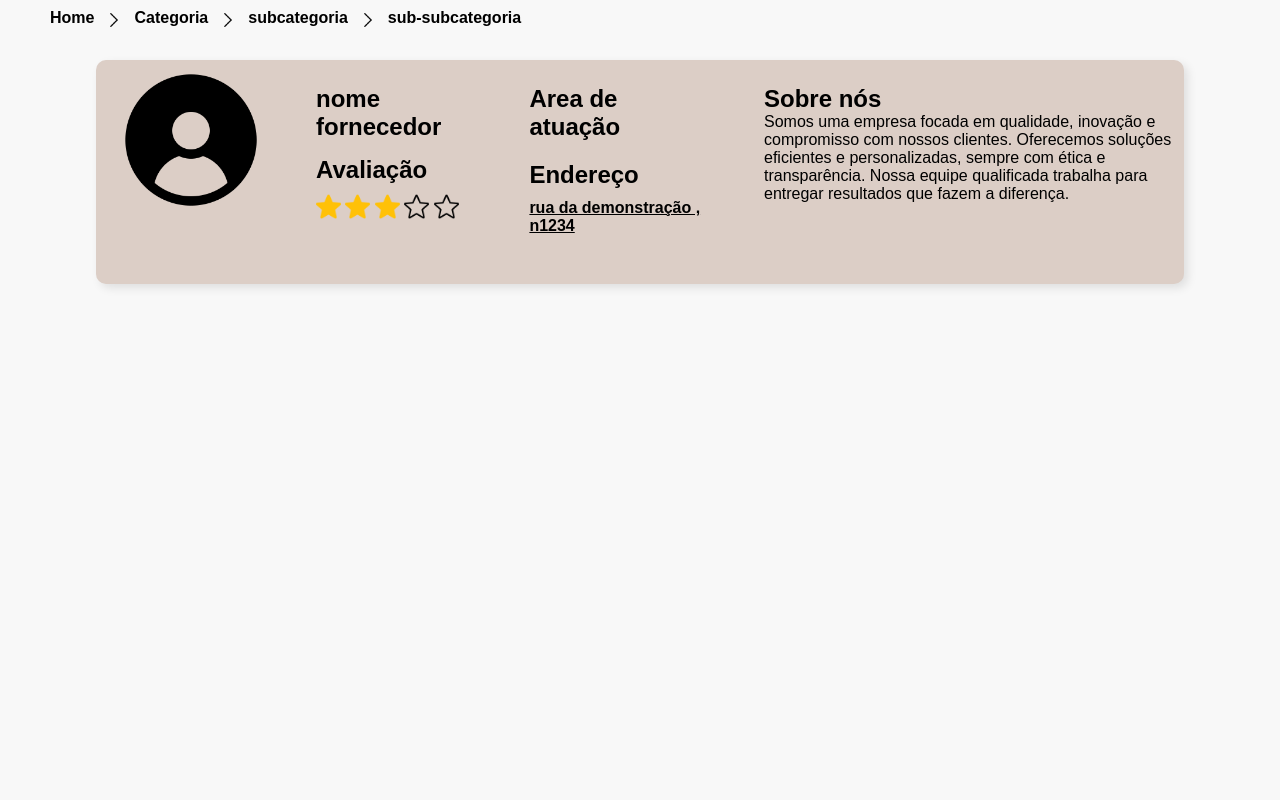
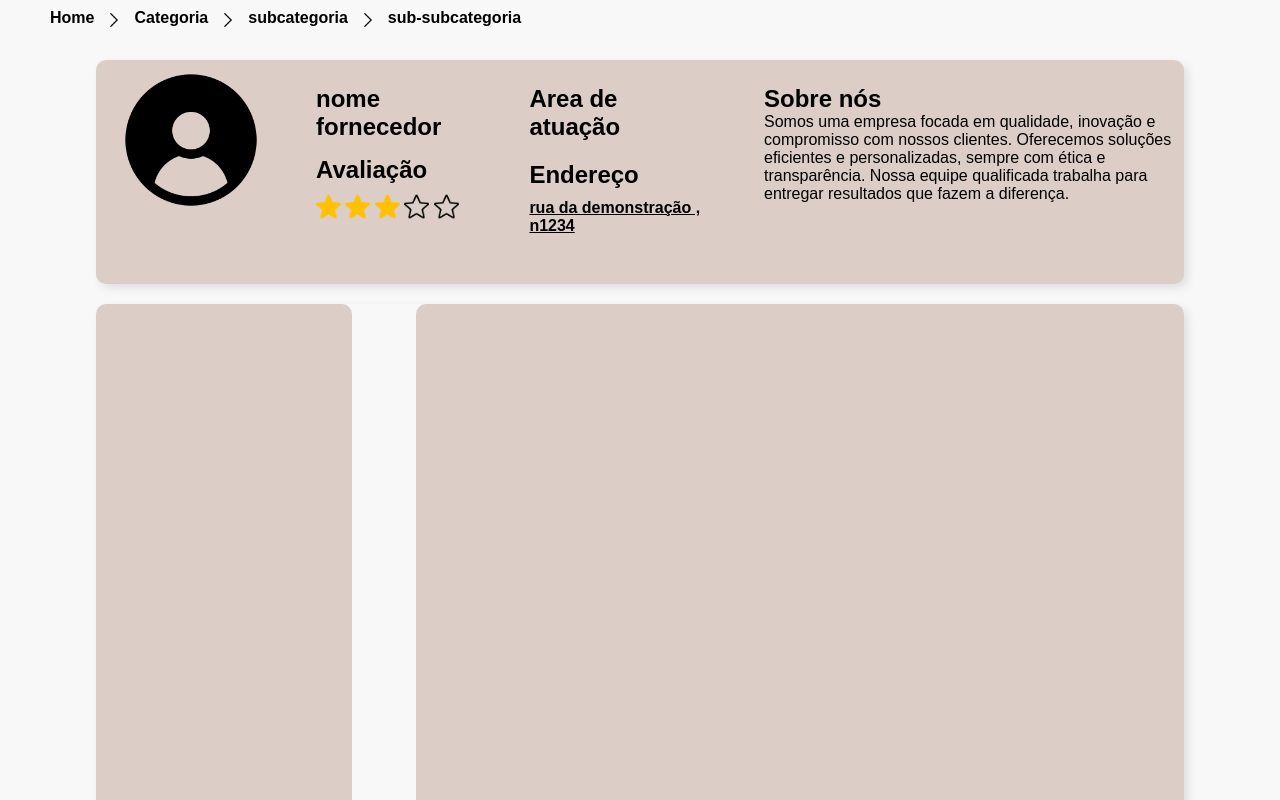
Before and after one commit to OrcaTudo-TCC/DTCC, a plain HTML site: page OrcaTudo/fornecedorCatalogo.html in a window 1280 px wide. Shown: the top 800 px of the page. Drawn offline with Linux system fonts and the light colour scheme.

Commit message:
adicionei mais coisa

```diff
--- a/OrcaTudo/css/fornecedorCatalogo.css
+++ b/OrcaTudo/css/fornecedorCatalogo.css
@@ -58,3 +58,25 @@ section div img{
     color: lightgray;
     cursor: pointer;
 }
+.catalog{
+    display: flex;
+    justify-content: space-between;
+    width: 85vw;
+    height: 100vh;
+    border-radius: 10px;
+    margin: auto;
+    margin-top: 20px;
+    box-shadow: 4px 4px 10px rgba(0, 0, 0, 0.1);
+}
+.filters{
+    width: 20vw;
+    height: inherit;
+    background-color: #DCCEC6;
+    border-radius: 10px;
+}
+.card-container{
+    width: 60vw;
+    height: inherit;
+    background-color: #DCCEC6 ;
+    border-radius: 10px
+}
--- a/OrcaTudo/css/perfilFornecedor.css
+++ b/OrcaTudo/css/perfilFornecedor.css
@@ -119,6 +119,6 @@ body{
 }
 .geren-button:hover{
     cursor: pointer;
+    background-color: #B8A79E;
     font-style: italic;
-    background-color: #B8A79E;
 }
--- a/OrcaTudo/fornecedorCatalogo.html
+++ b/OrcaTudo/fornecedorCatalogo.html
@@ -47,6 +47,10 @@
                 <div style="width: 420px; height: 300px; margin-left: 50px; " ><p>Somos uma empresa focada em qualidade, inovação e compromisso com nossos clientes. Oferecemos soluções eficientes e personalizadas, sempre com ética e transparência. Nossa equipe qualificada trabalha para entregar resultados que fazem a diferença.</p></div>
             </div>
         </div>
+        <div class="catalog">
+            <div class="filters"></div>
+            <div class="card-container"></div>
+        </div>
     </main>
 </body>
 </html>
```
